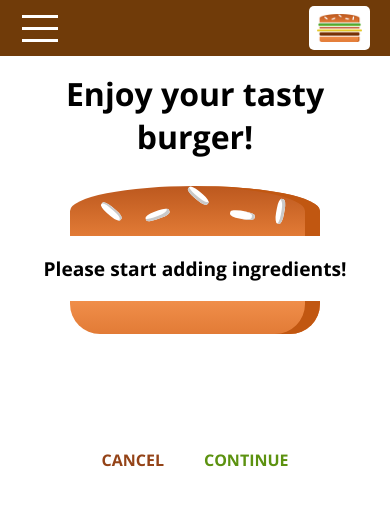
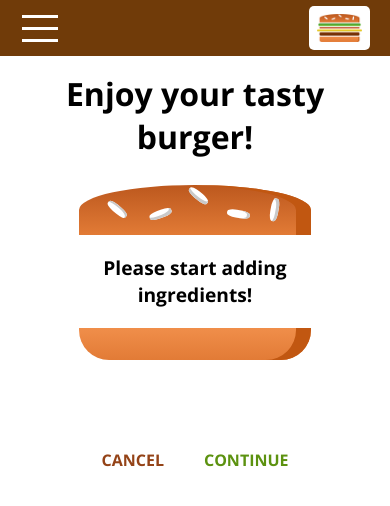
Before and after one commit to denny351/burger-builder, a React app: page /checkout in a window 390 px wide. Shown: the top 506 px of the page. Built offline with nearby package versions, Linux system fonts and the light colour scheme.

Commit message:
change mobile burger size

```diff
--- a/src/components/Burger/Burger.css
+++ b/src/components/Burger/Burger.css
@@ -1,7 +1,7 @@
 .Burger {
-  width: 100%;
+  width: 290px;
+  height: 250px;
   margin: auto;
-  height: 250px;
   overflow: auto;
   text-align: center;
   font-weight: bold;
```
